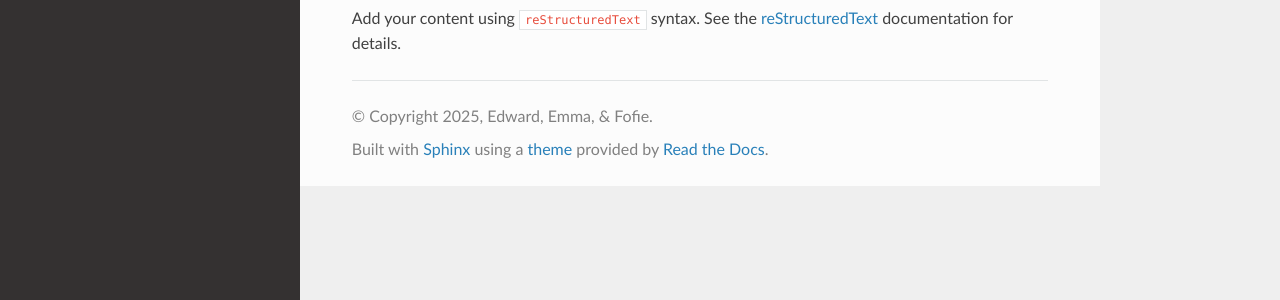
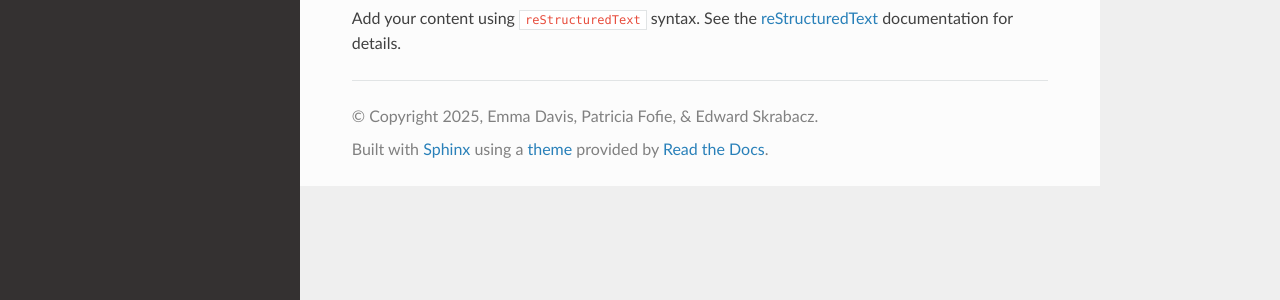
Before and after one commit to emmadavis818/GALINDA, a Sphinx documentation site: the page built from docs/index.rst, in a window 1280 px wide. Shown: the part 153-453 px from the top of the page. Built offline with Sphinx 7.4.7 and the Read the Docs theme 3.1.0, drawn with Linux system fonts in a browser that asks for light colours.

Commit message:
updated the author names for the copyright

```diff
--- a/docs/conf.py
+++ b/docs/conf.py
@@ -11,8 +11,8 @@ import sys
 sys.path.insert(0, os.path.abspath('../GALINDA/'))
 
 project = 'GALINDA'
-copyright = '2025, Edward, Emma, & Fofie'
-author = 'Edward, Emma, & Fofie'
+copyright = '2025, Emma Davis, Patricia Fofie, & Edward Skrabacz'
+author = 'Emma Davis, Patricia Fofie, & Edward Skrabacz'
 root_doc = 'index'
 release = 'v0.0.1-alpha'
 
@@ -25,7 +25,6 @@ templates_path = ['_templates']
 exclude_patterns = ['_build', 'Thumbs.db', '.DS_Store']
 
 
-
 # -- Options for HTML output -------------------------------------------------
 # https://www.sphinx-doc.org/en/master/usage/configuration.html#options-for-html-output
 
```
